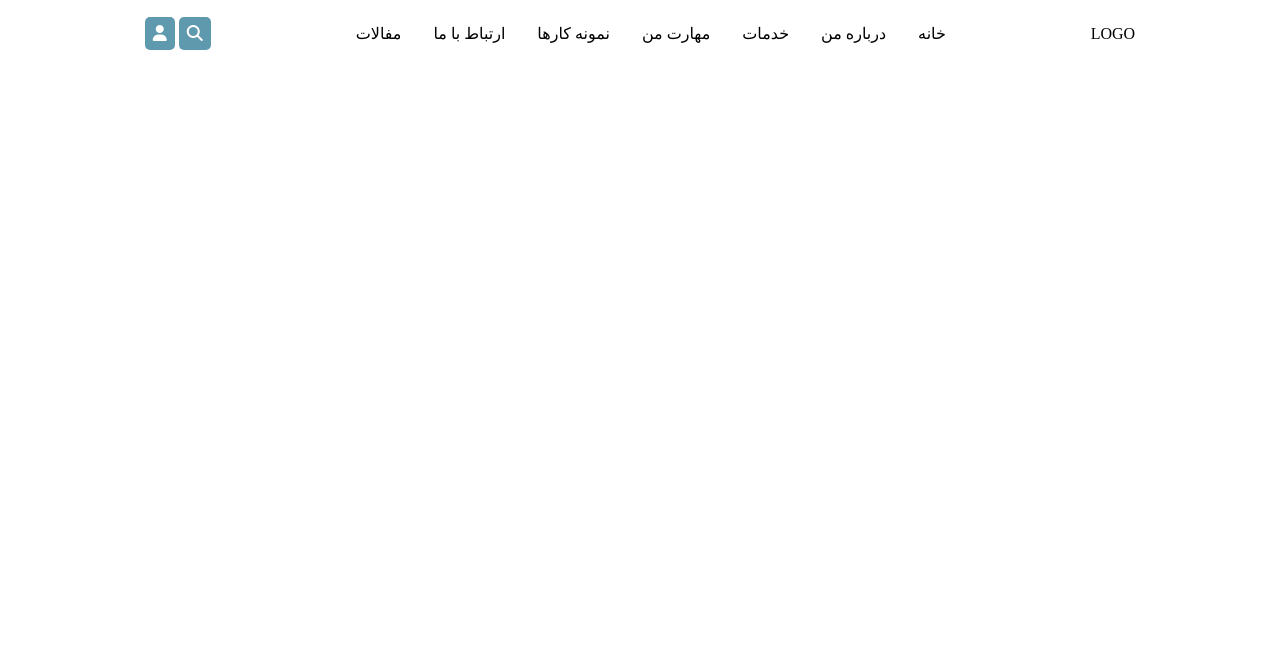
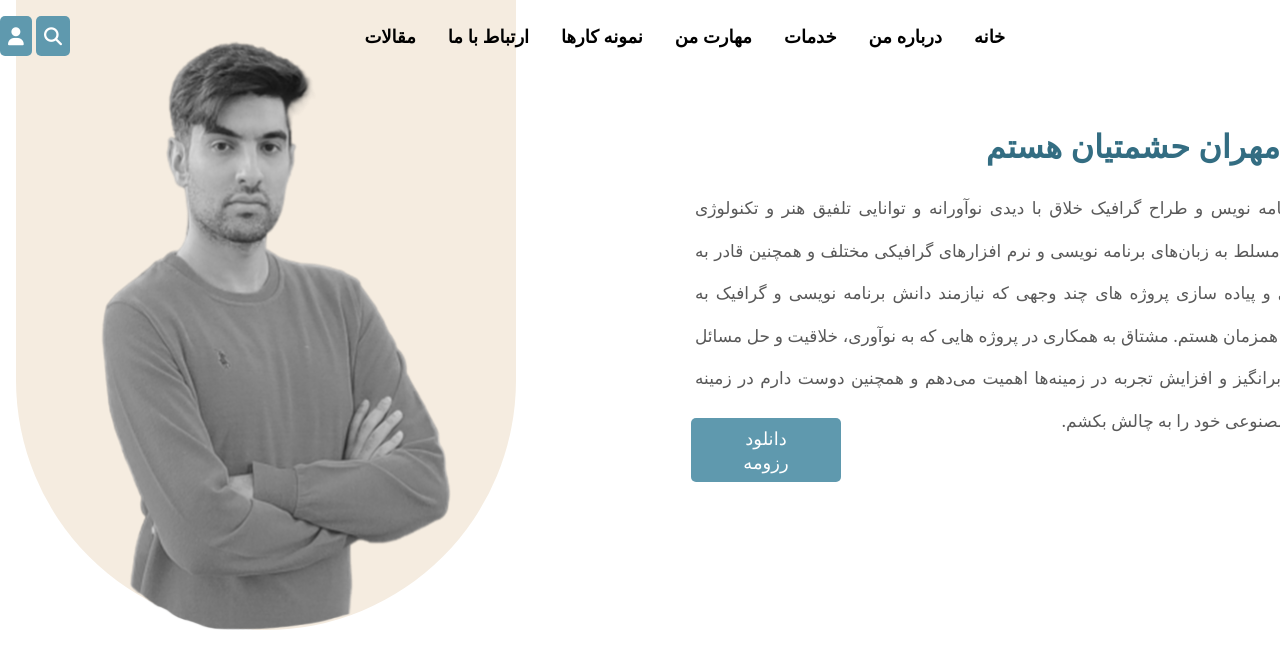
Before and after one commit to Liammtpc/My-personalWebsite, a PHP site: page / in a window 1280 px wide; the page is wider, and only the part inside the window is pictured. Shown: the top 669 px of that part. Run offline with PHP 8.4, Linux system fonts and the light colour scheme; some web fonts are replaced.

Commit message:
Create banner and about me

```diff
--- a/index.html
+++ b/index.html
@@ -1,10 +1,10 @@
 <!DOCTYPE html>
 <html lang="en">
   <head>
-    <meta charset="UTF-8">
-    <meta name="viewport" content="width=device-width, initial-scale=1.0">
-    <link rel="stylesheet" href="Css/all.css">
-    <link rel="stylesheet" href="style.css">
+    <meta charset="UTF-8" />
+    <meta name="viewport" content="width=device-width, initial-scale=1.0" />
+    <link rel="stylesheet" href="Css/all.css" />
+    <link rel="stylesheet" href="style.css" />
     <title>Liam</title>
   </head>
   <body>
@@ -19,7 +19,7 @@
             <li><a href="">مهارت من</a></li>
             <li><a href="">نمونه کارها</a></li>
             <li><a href="">ارتباط با ما</a></li>
-                    <li><a href="">مفالات</a></li>
+            <li><a href="">مقالات</a></li>
           </ul>
         </nav>
         <div class="searchBoxAndLogin">
@@ -27,6 +27,28 @@
           <a href=""><span class="fa-solid fa-user"></span></a>
         </div>
       </header>
+      <main>
+        <div class="banner">
+          <div class="banner-right">
+            <h1>من مهران حشمتیان هستم</h1>
+            <p>
+                من برنامه نویس و طراح گرافیک خلاق با دیدی نوآورانه و توانایی تلفیق
+                هنر و تکنولوژی هستم. مسلط به زبان‌های برنامه نویسی و نرم افزارهای
+                گرافیکی مختلف و همچنین قادر به طراحی و پیاده سازی پروژه های چند وجهی
+                که نیازمند دانش برنامه نویسی و گرافیک به صورت همزمان هستم. مشتاق به
+                همکاری در پروژه هایی که به نوآوری، خلاقیت و حل مسائل چالش برانگیز و
+                افزایش تجربه در زمینه‌ها اهمیت می‌دهم و همچنین دوست دارم در زمینه
+                هوش مصنوعی خود را به چالش بکشم.
+              </p>
+              <a href="">دانلود رزومه</a>
+          </div>
+          <div class="banner-left">
+            <div class="banner-picture">
+                <img src="Picture/personal.png" alt="">
+            </div>
+          </div>
+        </div>
+      </main>
     </div>
   </body>
   <script src="Javascript/javascript.js"></script>
--- a/style.css
+++ b/style.css
@@ -9,22 +9,37 @@
 }
 body{
     direction: rtl;
+    font-family: 'sans';
 }
 .container{
-    width: 1350px auto;
+    width: 1350px;
+    margin: 0 auto;
+    position: relative;
 }
-header{
+header,main{
     width: 100%;
     display: flex;
     align-items: center;
-    justify-content: space-evenly;
+    justify-content: space-between;
+    z-index: 10;
 }
 a{
     text-decoration: none;
     color: black;
+    font-size: 18px;
 }
+h1{
+    color: #336d82;
+}
+
 li{
     list-style: none;
+}
+p{
+    color: #595959;
+}
+header nav{
+    z-index: 10;
 }
 header nav ul{
     display: flex;
@@ -34,14 +49,104 @@ header nav ul{
     margin: 24px auto;
 }
 header nav ul li a{
-    font-size: 16px;
+    font-weight: bold;
 }
 header nav ul li a:hover{
     color: #5f99ae;
+}
+.searchBoxAndLogin{
+    z-index: 10;
 }
 .searchBoxAndLogin a{
     background-color: #5f99ae;
     color:#fff;
     padding: 8px;
     border-radius: 5px;
+    z-index: 3;
 }
+.banner-right a:hover,.searchBoxAndLogin a:hover{
+    background: transparent;
+    border: 1px solid #5f99ae;
+    color: #5f99ae;
+}
+.banner{
+    width: 100%;
+    display: flex;
+    justify-content: center;
+    align-items: center;
+    flex-wrap: wrap;
+}
+.banner .banner-right,.banner .banner-left{
+    width: 50%;
+}
+.banner .banner-right{
+    padding: 20px;
+    display: flex;
+    flex-direction: column;
+    justify-content: center;
+    margin: 32px 0 0;
+    position: relative;
+}
+.banner-right p{
+    line-height: 2.5;
+    margin: 20px auto;
+    text-align: justify;
+    font-size: 17px;
+}
+.banner-right a{
+    background-color: #5f99ae;
+    padding: 8px 32px;
+    color: #fff;
+    border-radius: 5px;
+    width: 150px;
+    text-align: center;
+    position: absolute;
+    left: 16px;
+    bottom: 0;
+}
+.banner .banner-left .banner-picture{
+    width: 500px;
+    height: 630px;
+    background-color: #f5ece0;
+    border-radius: 0 0 250px 250px;
+    position: absolute;
+    top: 0;
+    left: 16px;
+    z-index: 1;
+}
+.banner-picture img{
+  width: 70%;
+  position: absolute;
+  bottom: 0;
+  left: 85px;
+}
+@media only screen and(min-width:600px)and(max-width:900px){
+.container{
+    width: 900px;
+}
+}
+@media only screen and (max-width: 576px) {
+  .container{
+    width: 100%;
+  }
+  header nav{
+    display: none;
+}
+  .banner{
+    flex-direction: column-reverse;
+  }
+.banner .banner-left{
+    width: 100%;
+    position: relative;
+}
+.banner .banner-right{
+    width: 100%;
+}
+.banner .banner-left .banner-picture{
+    position: relative;
+    width: auto;
+    height: 560px;
+    top: -20px;
+    left: 0;
+}
+}
```
Also changed, not shown: Picture/personal.png (added). Lines whose indentation alone changed are shown as unchanged.
